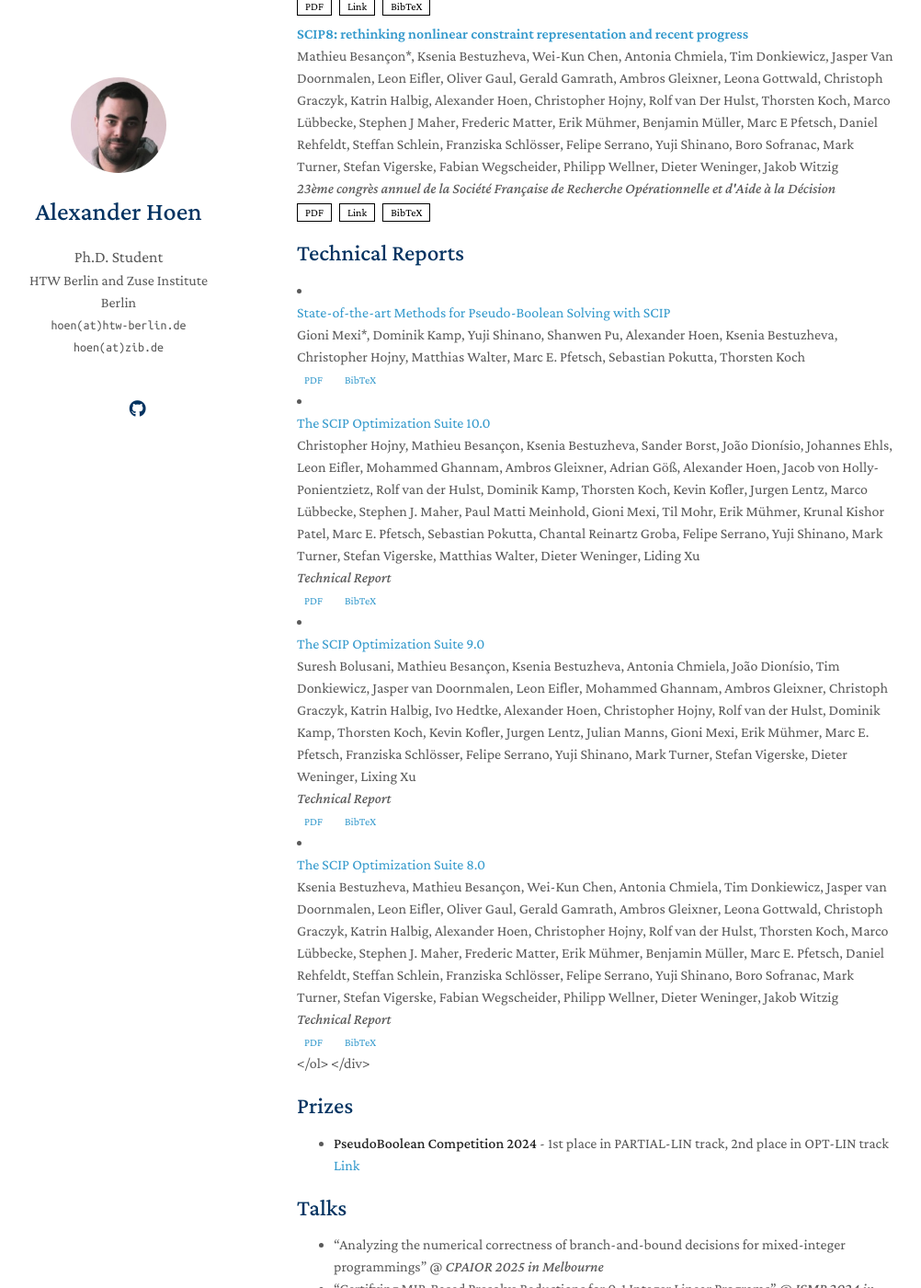
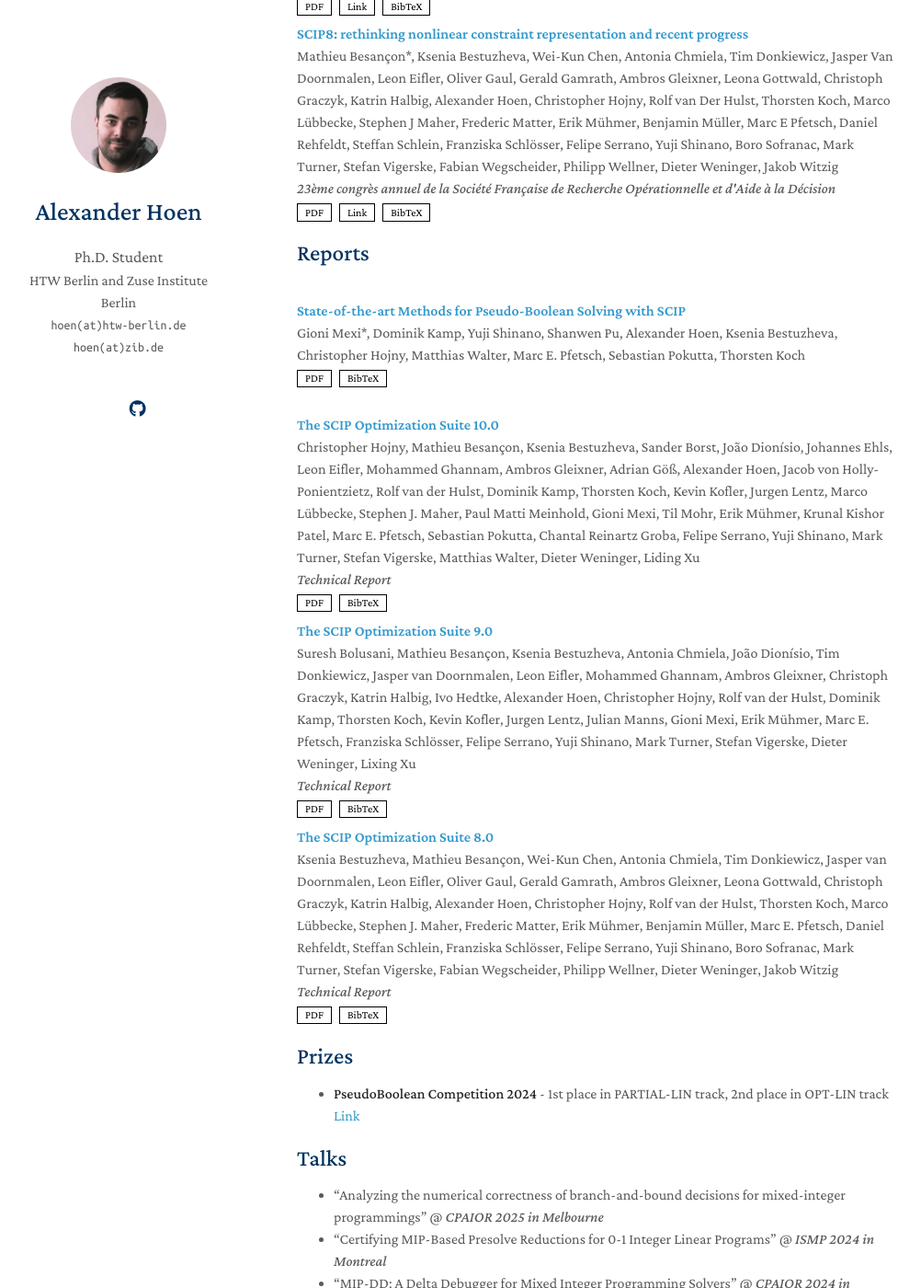
Before and after one commit to alexhoen/alexhoen.github.io, a Jekyll site: the page built from index.md, in a window 1280 px wide and 1400 px high, scrolled down 1692 px. Shown: the whole window at 92% size, without its empty margins (147-1149 px from the left). Built offline with Jekyll 4.4.1, drawn with Linux system fonts in a browser that asks for light colours; nearby versions of some CDN libraries; a style sheet for code colours, icons or effects is not loaded; our own code applies the rules of GitHub Pages for plain Markdown files.

Commit message:
Change header format for Technical Reports section

```diff
--- a/_includes/reports.md
+++ b/_includes/reports.md
@@ -1,4 +1,7 @@
-## Technical Reports
+<h2 id="reports" style="margin: 2px 0px -15px;">Reports</h2>
+
+<div class="publications">
+<ol class="bibliography">
 
 {% for link in site.data.reports.main %}
 <li>
```
